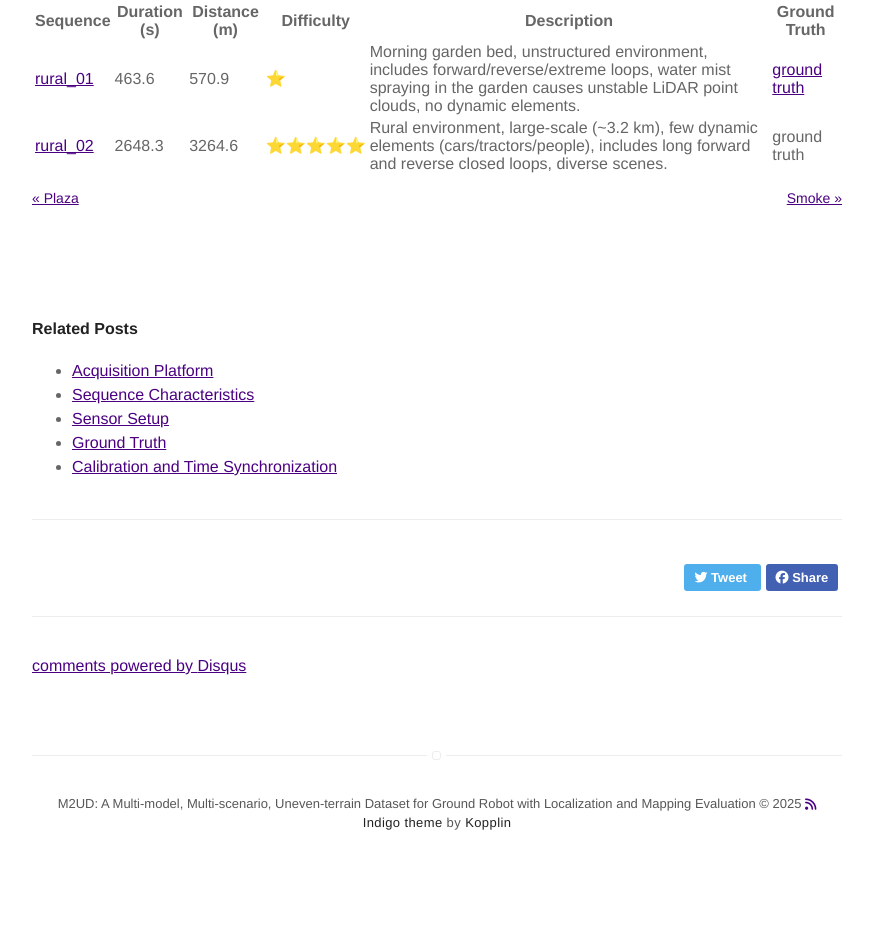
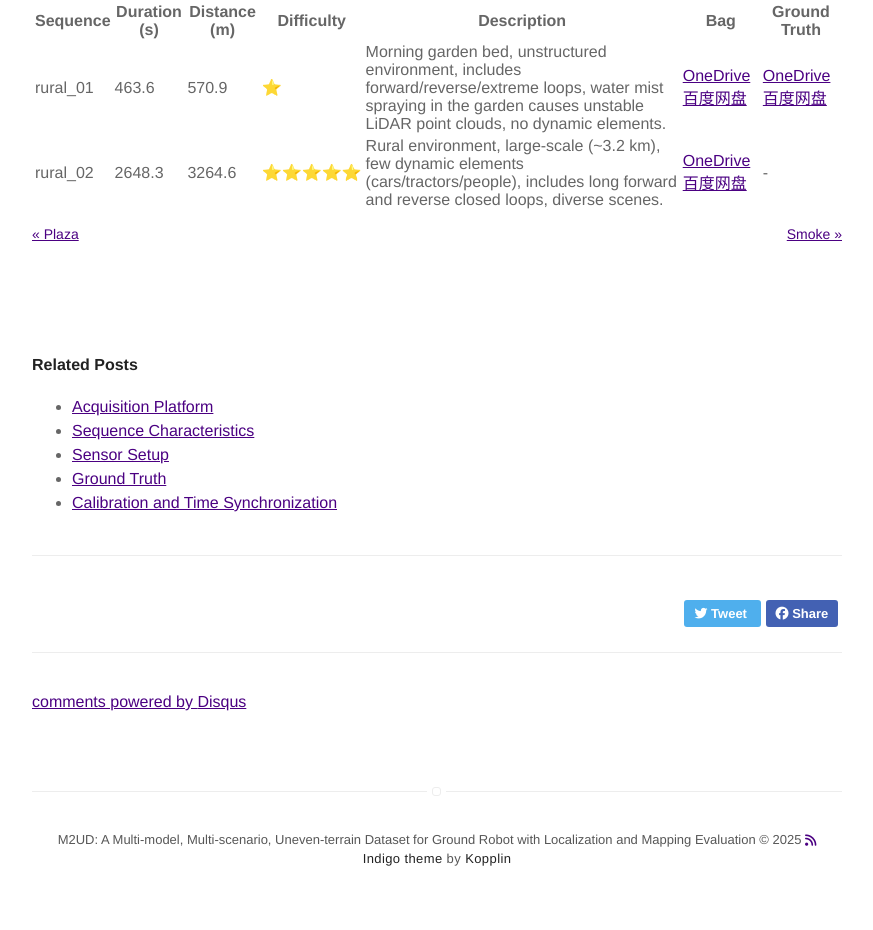
Before and after one commit to Yaepiii/M2UD, a Jekyll site: the page built from _posts/Dataset/2025-03-02-rural.markdown, in a window 1280 px wide. Shown: the part 764-1694 px from the top of the page, without its empty margins (203-1076 px from the left). Built offline with Jekyll 4.4.1, drawn with Linux system fonts in a browser that asks for light colours; nearby versions of some CDN libraries; comment, search, counter and statistics services are not loaded; before the commit the page ends 1658 px from its top, so only the background shows below that.

Commit message:
Update 2025-03-02-rural.markdown

```diff
--- a/_posts/Dataset/2025-03-02-rural.markdown
+++ b/_posts/Dataset/2025-03-02-rural.markdown
@@ -20,7 +20,7 @@ It includes a large-scale, low-dynamic rural route and small-scale, beautiful fl
 
 ![figure](../../assets/image/rural.png)
 
-| Sequence   | Duration (s) | Distance (m) | Difficulty | Description | Ground Truth |
-|------------|-------------|-------------|------------|-------------|-------------|
-| [rural_01](https://1drv.ms/u/c/c1806c2e19f2193f/EbIBPMQxrZ1Kk6i0bimlpd8BaKUWKYbxIYxD1LWoyHcC9A?e=2P4ZOz)   | 463.6       | 570.9       | ⭐         | Morning garden bed, unstructured environment, includes forward/reverse/extreme loops, water mist spraying in the garden causes unstable LiDAR point clouds, no dynamic elements. | [ground truth](https://1drv.ms/t/c/c1806c2e19f2193f/EcStSmFJINBEmOh-VRMb9eYBaFVfPx1U5kYsUyYkYoqoUQ?e=BylNjX) |
-| [rural_02](https://1drv.ms/u/c/c1806c2e19f2193f/EWwFUdj_lJRLhPgIDeOGF5YBIvOfEahNrdugIaopByrx4Q?e=5W57x7)   | 2648.3      | 3264.6      | ⭐⭐⭐⭐⭐     | Rural environment, large-scale (~3.2 km), few dynamic elements (cars/tractors/people), includes long forward and reverse closed loops, diverse scenes. | ground truth |
+| Sequence   | Duration (s) | Distance (m) | Difficulty | Description | Bag | Ground Truth |
+|------------|-------------|-------------|------------|-------------|-------------|-------------|
+|  rural_01  | 463.6       | 570.9       | ⭐         | Morning garden bed, unstructured environment, includes forward/reverse/extreme loops, water mist spraying in the garden causes unstable LiDAR point clouds, no dynamic elements. | [OneDrive](https://1drv.ms/u/c/c1806c2e19f2193f/EbIBPMQxrZ1Kk6i0bimlpd8BaKUWKYbxIYxD1LWoyHcC9A?e=2P4ZOz) [百度网盘](https://pan.baidu.com/s/1eVdCFfMXhOkY8HUT9Xyh1Q?pwd=t4uv) | [OneDrive](https://1drv.ms/t/c/c1806c2e19f2193f/EcStSmFJINBEmOh-VRMb9eYBaFVfPx1U5kYsUyYkYoqoUQ?e=BylNjX) [百度网盘](https://pan.baidu.com/s/1J-H4ehje9Sg2eEQZQH-pRg?pwd=wnsr) |
+|  rural_02  | 2648.3      | 3264.6      | ⭐⭐⭐⭐⭐     | Rural environment, large-scale (~3.2 km), few dynamic elements (cars/tractors/people), includes long forward and reverse closed loops, diverse scenes. | [OneDrive](https://1drv.ms/u/c/c1806c2e19f2193f/EWwFUdj_lJRLhPgIDeOGF5YBIvOfEahNrdugIaopByrx4Q?e=5W57x7) [百度网盘](https://pan.baidu.com/s/1CFCfsNN4bspT6SfgedoGmA?pwd=wyu8) | - |
```
